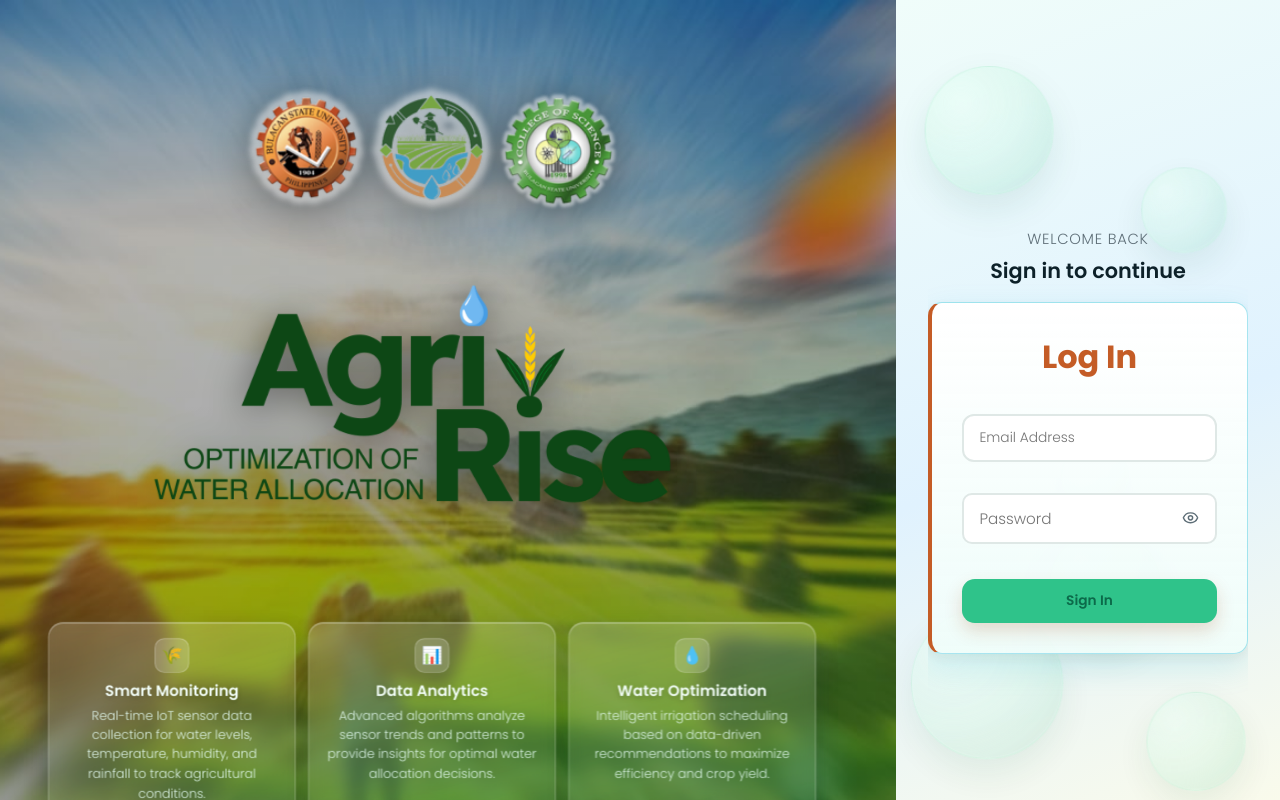
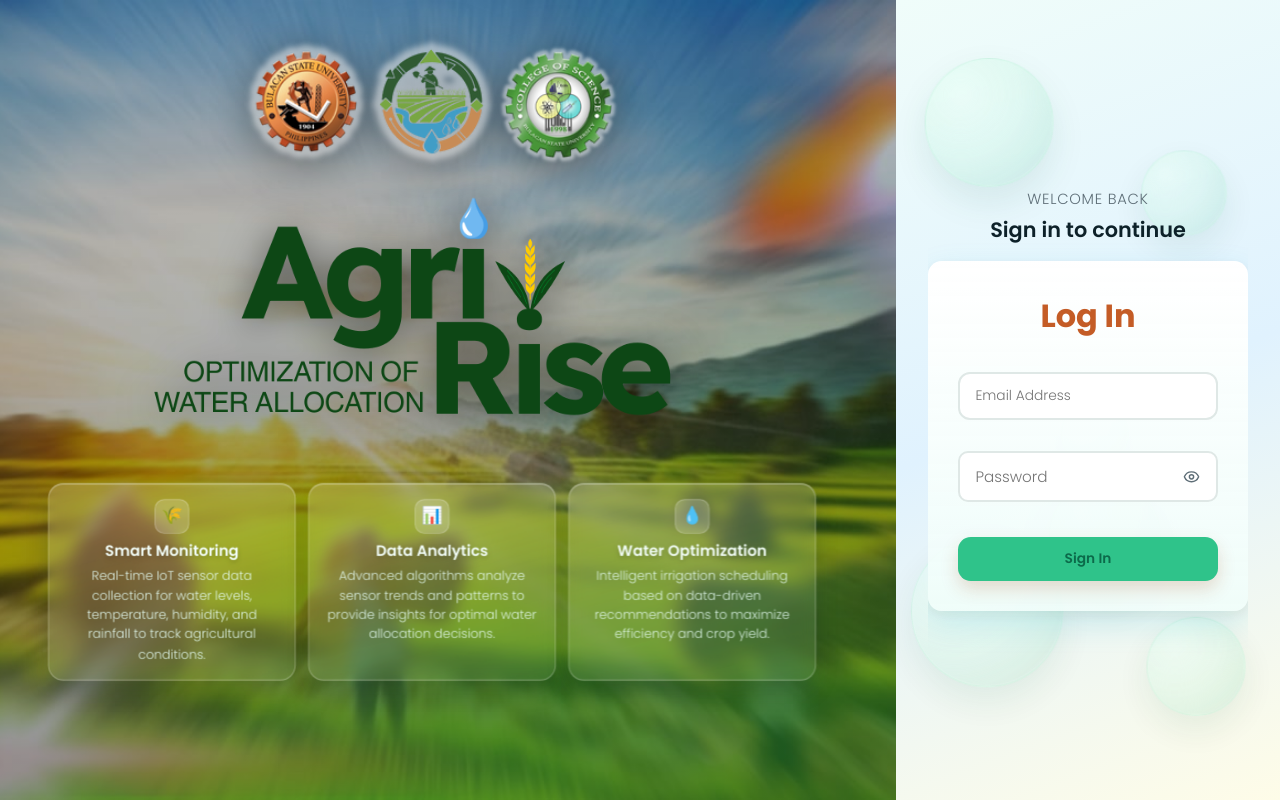
Before and after one commit to davidetuazon/agririse-client, a React (Vite) app: page /login in a window 1280 px wide. Built offline with nearby package versions, Linux system fonts and the light colour scheme; no server answers.

Commit message:
Remove border for log in container and fix logo position

```diff
--- a/src/pages/Login/Login.module.css
+++ b/src/pages/Login/Login.module.css
@@ -26,8 +26,8 @@
   display: flex;
   align-items: flex-start;
   justify-content: center;
-  padding: clamp(1.5rem, 6vw, 3rem) clamp(1rem, 4vw, 3rem);
-  padding-top: clamp(2rem, 8vw, 4rem);
+  padding: clamp(0.75rem, 2vw, 1.25rem) clamp(1rem, 4vw, 3rem);
+  padding-top: clamp(0.75rem, 2vw, 1.25rem);
   background-image: url("/Background.jpg");
   background-size: cover;
   background-position: center;
@@ -55,8 +55,9 @@
   display: flex;
   flex-direction: column;
   align-items: center;
+  justify-content: flex-start;
   text-align: center;
-  gap: clamp(0.6rem, 2vw, 1rem);
+  gap: clamp(0.35rem, 1vw, 0.6rem);
   margin-top: 0;
   transition: transform 520ms cubic-bezier(0.22, 0.61, 0.36, 1),
     opacity 420ms ease;
@@ -69,7 +70,8 @@
   align-items: center;
   justify-content: center;
   width: 100%;
-  gap: 0;
+  gap: 1px;
+  margin-bottom: 0;
 }
 
 .agriTextImage {
@@ -81,17 +83,19 @@
   position: relative;
   z-index: 1;
   filter: drop-shadow(0 4px 20px rgba(0, 0, 0, 0.5));
-  margin-top: -0.25rem;
+  margin-top: -3rem;
   margin-bottom: 0;
 }
 
 .logoRow {
   display: flex;
-  align-items: center;
+  align-items: flex-end;
   justify-content: center;
   width: 100%;
   max-width: min(100%, 620px);
-  margin-bottom: 0;
+  margin-bottom: -1;
+  position: relative;
+  z-index: 10;
 }
 
 .logo {
@@ -114,10 +118,10 @@
   height: auto;
   min-height: 72px;
   object-fit: contain;
-  object-position: center;
+  object-position: center bottom;
   filter: drop-shadow(0 6px 24px rgba(0, 0, 0, 0.5));
   position: relative;
-  z-index: 2;
+  z-index: 10;
 }
 
 .agriTitle {
@@ -143,10 +147,12 @@
 
 .infoCardsGrid {
   width: min(920px, 100%);
-  margin-top: clamp(0.5rem, 1.7vw, 1rem);
+  margin-top: -2rem;
   display: grid;
   grid-template-columns: repeat(3, minmax(0, 1fr));
   gap: 0.8rem;
+  position: relative;
+  z-index: 10;
 }
 
 .nextButton {
@@ -366,8 +372,6 @@
   background: linear-gradient(180deg, #ffffff 0%, rgba(240, 253, 250, 0.9) 100%);
   border-radius: var(--radius-md);
   padding: clamp(1.2rem, 3.2vw, 1.9rem);
-  border: 1px solid rgba(6, 182, 212, 0.35);
-  border-left: 4px solid var(--color-primary-action);
   box-shadow: 0 12px 32px rgba(6, 182, 212, 0.15), 0 4px 12px rgba(196, 92, 38, 0.08);
   width: 100%;
   margin: 0 auto;
```
